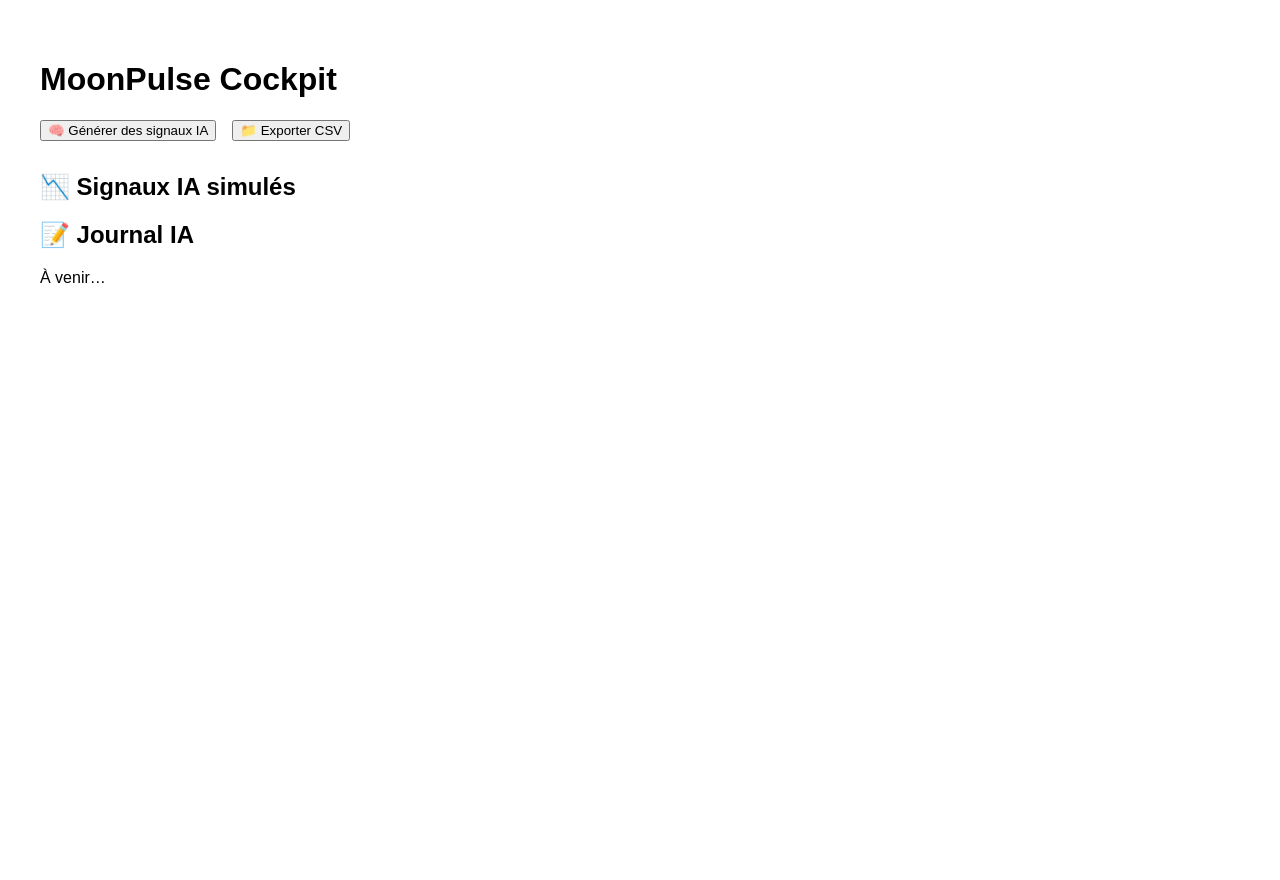
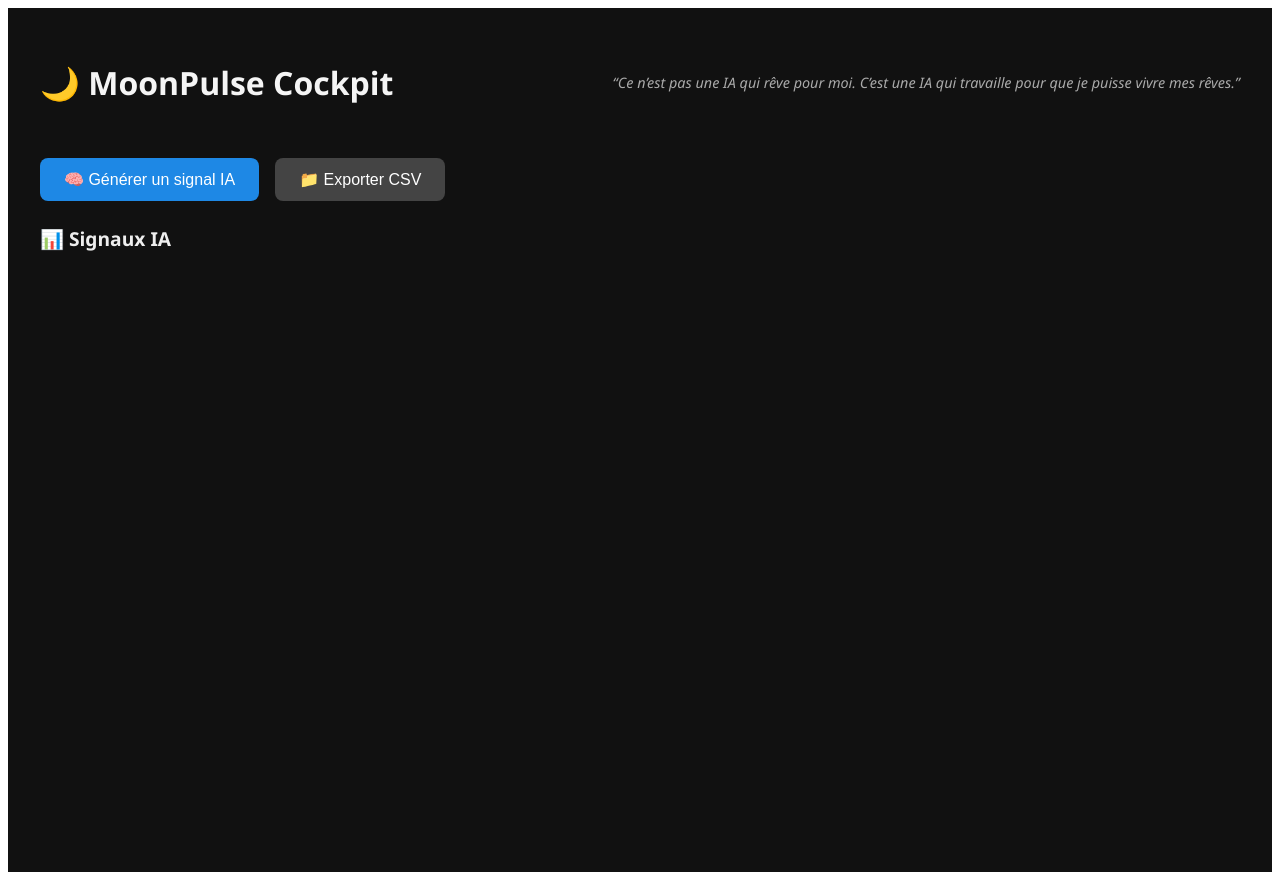
Before and after one commit to moonpulse-ai/moonpulse-cockpit, a React (Vite) app: page / in a window 1280 px wide. Before the commit the page ends 800 px from the top, so only its background shows below. Built offline with nearby package versions, Linux system fonts and the light colour scheme.

Commit message:
Update main.jsx

```diff
--- a/src/main.jsx
+++ b/src/main.jsx
@@ -1,15 +1,16 @@
-import React, { useState } from 'react'
-import ReactDOM from 'react-dom/client'
 
-const generateSignal = () => {
-  const actions = ['ACHAT', 'VENTE', 'ATTENTE']
-  const assets = ['BTC', 'ETH', 'SOL', 'BNB', 'XRP']
-  const random = (arr) => arr[Math.floor(Math.random() * arr.length)]
+import React, { useState } from 'react';
+import ReactDOM from 'react-dom/client';
+
+function generateSignal() {
+  const actions = ['ACHAT', 'VENTE', 'ATTENTE'];
+  const actifs = ['BTC', 'ETH', 'SOL', 'BNB', 'XRP'];
+  const random = arr => arr[Math.floor(Math.random() * arr.length)];
   return {
-    actif: random(assets),
+    actif: random(actifs),
     action: random(actions),
-    timestamp: new Date().toLocaleString()
-  }
+    timestamp: new Date().toLocaleString(),
+  };
 }
 
 const sendToTelegram = async (signal) => {
@@ -18,56 +19,95 @@ const sendToTelegram = async (signal) => {
       method: 'POST',
       headers: { 'Content-Type': 'application/json' },
       body: JSON.stringify(signal)
-    })
+    });
   } catch (err) {
-    console.error('Erreur envoi Telegram :', err)
+    console.error('Erreur envoi Telegram :', err);
   }
+};
+
+function App() {
+  const [signaux, setSignaux] = useState([]);
+
+  const ajouterSignal = async () => {
+    const nouveau = generateSignal();
+    setSignaux([nouveau, ...signaux]);
+    await sendToTelegram(nouveau);
+  };
+
+  const exporterCSV = () => {
+    const enTetes = ['Actif', 'Action', 'Horodatage'];
+    const lignes = signaux.map(s => [s.actif, s.action, s.timestamp]);
+    const contenu = [enTetes, ...lignes].map(l => l.join(',')).join('\n');
+    const blob = new Blob([contenu], { type: 'text/csv' });
+    const url = URL.createObjectURL(blob);
+    const lien = document.createElement('a');
+    lien.href = url;
+    lien.download = 'signaux_moonpulse.csv';
+    lien.click();
+  };
+
+  return (
+    <div style={{
+      minHeight: '100vh',
+      background: '#111',
+      color: '#f5f5f5',
+      fontFamily: 'Segoe UI, sans-serif',
+      padding: '2rem'
+    }}>
+      <header style={{
+        display: 'flex',
+        justifyContent: 'space-between',
+        alignItems: 'center',
+        marginBottom: '2rem'
+      }}>
+        <h1 style={{ fontSize: '2rem' }}>🌙 MoonPulse Cockpit</h1>
+        <span style={{ fontStyle: 'italic', fontSize: '0.9rem', color: '#aaa' }}>
+          “Ce n’est pas une IA qui rêve pour moi. C’est une IA qui travaille pour que je puisse vivre mes rêves.”
+        </span>
+      </header>
+
+      <section style={{ marginBottom: '1.5rem' }}>
+        <button onClick={ajouterSignal} style={buttonStyle}>🧠 Générer un signal IA</button>
+        <button onClick={exporterCSV} style={{ ...buttonStyle, backgroundColor: '#444' }}>📁 Exporter CSV</button>
+      </section>
+
+      <section>
+        <h2 style={sectionTitle}>📊 Signaux IA</h2>
+        <div style={{ display: 'grid', gap: '1rem' }}>
+          {signaux.map((sig, i) => (
+            <div key={i} style={cardStyle}>
+              <strong>{sig.actif}</strong> — {sig.action} <br />
+              <small style={{ color: '#999' }}>{sig.timestamp}</small>
+            </div>
+          ))}
+        </div>
+      </section>
+    </div>
+  );
 }
 
-function App() {
-  const [signaux, setSignaux] = useState([])
+const buttonStyle = {
+  marginRight: '1rem',
+  padding: '0.75rem 1.5rem',
+  backgroundColor: '#1e88e5',
+  color: '#fff',
+  border: 'none',
+  borderRadius: '8px',
+  cursor: 'pointer',
+  fontSize: '1rem',
+};
 
-  const ajouterSignal = async () => {
-    const nouveau = generateSignal()
-    setSignaux([nouveau, ...signaux])
-    await sendToTelegram(nouveau)
-  }
+const sectionTitle = {
+  fontSize: '1.2rem',
+  marginBottom: '1rem',
+  color: '#eee'
+};
 
-  const exporterCSV = () => {
-    const enTetes = ['Actif', 'Action', 'Horodatage']
-    const lignes = signaux.map(sig => [sig.actif, sig.action, sig.timestamp])
-    const contenu = [enTetes, ...lignes].map(e => e.join(',')).join('\n')
-    const blob = new Blob([contenu], { type: 'text/csv;charset=utf-8;' })
-    const url = URL.createObjectURL(blob)
-    const lien = document.createElement('a')
-    lien.href = url
-    lien.setAttribute('download', 'signaux_IA.csv')
-    document.body.appendChild(lien)
-    lien.click()
-    document.body.removeChild(lien)
-  }
+const cardStyle = {
+  backgroundColor: '#222',
+  padding: '1rem',
+  borderRadius: '10px',
+  border: '1px solid #333'
+};
 
-  return (
-    <div style={{ padding: '2rem', fontFamily: 'Arial, sans-serif' }}>
-      <h1>MoonPulse Cockpit</h1>
-      <button onClick={ajouterSignal} style={{ marginRight: '1rem' }}>
-        🧠 Générer des signaux IA
-      </button>
-      <button onClick={exporterCSV}>📁 Exporter CSV</button>
-
-      <h2 style={{ marginTop: '2rem' }}>📉 Signaux IA simulés</h2>
-      <ul>
-        {signaux.map((sig, i) => (
-          <li key={i}>
-            <strong>{sig.actif}</strong> – {sig.action} – {sig.timestamp}
-          </li>
-        ))}
-      </ul>
-
-      <h2>📝 Journal IA</h2>
-      <p>À venir…</p>
-    </div>
-  )
-}
-
-ReactDOM.createRoot(document.getElementById('root')).render(<App />)
+ReactDOM.createRoot(document.getElementById('root')).render(<App />);
```
